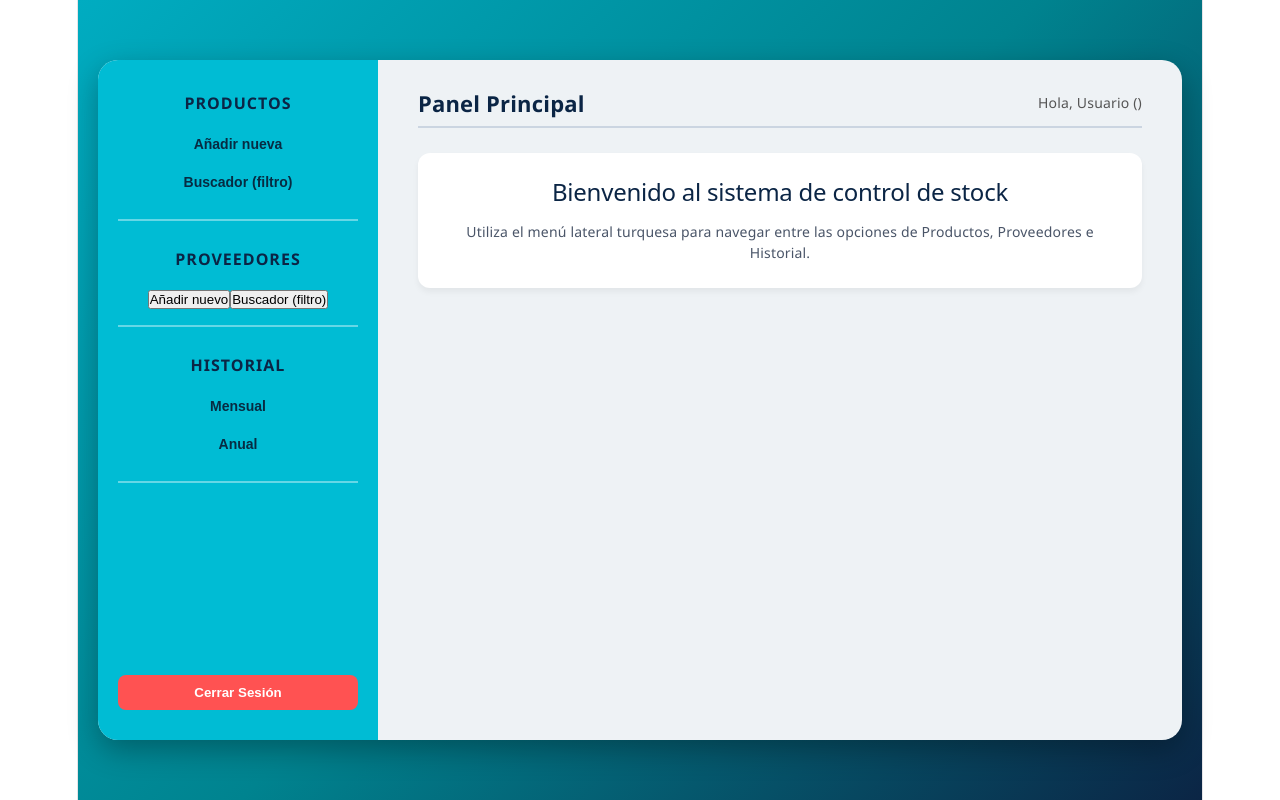
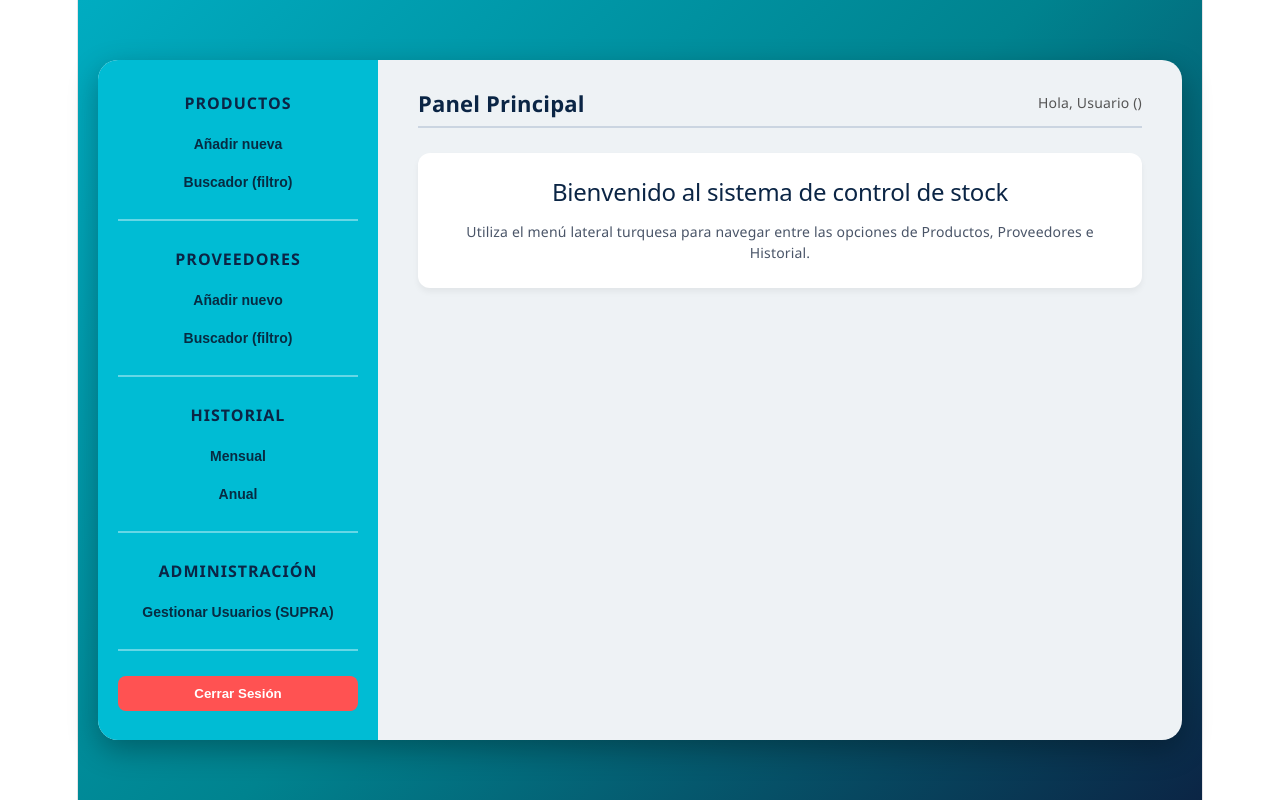
Before and after one commit to mary-s-rgb/Sistema-Stock-para-Kiosco, a React app in the folder frontend/: page /dashboard in a window 1280 px wide. Built offline with nearby package versions, Linux system fonts and the light colour scheme; sample sign-in values are in the browser's storage; the HTML template or start-up script is replaced by a standard one.

Commit message:
revisiones echas

```diff
--- a/frontend/src/App.jsx
+++ b/frontend/src/App.jsx
@@ -4,7 +4,7 @@ import Login from './pages/login';
 import Register from './pages/register';
 import Dashboard from './pages/dashboard';
 import RecoverPassword from './pages/recover-password';
-import AdminUser from './pages/adminUser';
+import AdminUser from './components/adminUser';
 
 function ProtectedRoute({ children }) {
   const token = localStorage.getItem('token');
--- a/frontend/src/components/productos.jsx
+++ b/frontend/src/components/productos.jsx
@@ -1,6 +1,7 @@
 // src/components/products.jsx
 import { useState, useEffect, useCallback } from 'react';
 import { obtenerEstacionActual } from '../utils/dataUtils';
+import '../estilos/productos.css';
 
 export default function Products({ activeSection }) {
   const [products, setProducts] = useState([]);
@@ -179,7 +180,7 @@ export default function Products({ activeSection }) {
               <div className="form-group">
                 <label style={{ display: 'block', marginBottom: '5px', fontSize: '13px', fontWeight: 'bold', color: '#0b2545' }}>Categoría</label>
                 <select name="categoria_id" value={form.categoria_id} onChange={handleInputChange} required>
-                  <option value="">Seleccione una categoría...</option>
+                  <option value="" >Seleccione una categoría...</option>
                   {categorias.map((cat) => (
                     <option key={cat.id} value={cat.id}>{cat.nombre}</option>
                   ))}
--- a/frontend/src/components/proveedores.jsx
+++ b/frontend/src/components/proveedores.jsx
@@ -1,5 +1,6 @@
 // src/components/proveedores.jsx
 import { useState, useEffect, useCallback } from 'react';
+import '../estilos/dashboard.css';
 
 export default function Suppliers({ activeSection }) {
   const [suppliers, setSuppliers] = useState([]);
--- a/frontend/src/estilos/dashboard.css
+++ b/frontend/src/estilos/dashboard.css
@@ -1,11 +1,3 @@
-/* Asegurar que la raíz y el body no generen desbordamientos laterales */
-html,
-body {
-  margin: 0;
-  padding: 0;
-  overflow-x: hidden;
-  width: 100%;
-}
 
 /* Contenedor principal perfectamente centrado */
 .dashboard-container {
@@ -33,6 +25,7 @@ body {
 
 /* Barra lateral (Sidebar Turquesa) */
 .dashboard-sidebar {
+  display: flex;
   width: 280px;
   min-width: 280px;
   background-color: #00bcd4;
@@ -40,7 +33,9 @@ body {
   flex-direction: column;
   padding: 30px 20px;
   box-sizing: border-box;
-  justify-content: flex-start;
+  justify-content: space-between;
+  overflow-y: auto;
+
 }
 
 .sidebar-section {
@@ -281,3 +276,34 @@ tr:hover {
 .category-suggestions-list li:hover {
   background-color: #e2e8f0;
 }
+
+/* Estilo personalizado para todos los elementos desplegables (<select>) */
+select,
+.dashboard-content-area select {
+  width: 100%;
+  padding: 10px;
+  background-color: #00bcd4 !important;
+  /* Color turquesa deseado */
+  color: #0b2545 !important;
+  /* Texto oscuro para contraste perfecto */
+  border: 1px solid #00acc1;
+  border-radius: 6px;
+  font-size: 14px;
+  font-weight: 600;
+  box-sizing: border-box;
+  outline: none;
+  cursor: pointer;
+  transition: background-color 0.2s ease;
+}
+
+select:hover {
+  background-color: #00acc1 !important;
+  /* Un tono un poco más intenso al pasar el mouse */
+}
+
+/* Color de fondo para las opciones internas del desplegable */
+select option {
+  background-color: #ffffff;
+  color: #0b2545;
+  padding: 10px;
+}
--- a/frontend/src/pages/dashboard.jsx
+++ b/frontend/src/pages/dashboard.jsx
@@ -31,8 +31,8 @@ export default function Dashboard() {
 
           <div className="sidebar-section">
            <h3>PROVEEDORES</h3>
-            <button onClick={() => setActiveSection('suppliers-add')}>Añadir nuevo</button>
-            <button onClick={() => setActiveSection('suppliers-search')}>Buscador (filtro)</button>
+            <button onClick={() => setActiveSection('suppliers-add')} className="sidebar-link-btn">Añadir nuevo</button>
+            <button onClick={() => setActiveSection('suppliers-search')} className="sidebar-link-btn">Buscador (filtro)</button>
 
           </div>
 
@@ -41,6 +41,14 @@ export default function Dashboard() {
             <button onClick={() => setActiveSection('history-monthly')} className="sidebar-link-btn">Mensual</button>
             <button onClick={() => setActiveSection('history-annual')} className="sidebar-link-btn">Anual</button>
           </div>
+
+          <div className="sidebar-section">
+            <h3>ADMINISTRACIÓN</h3>
+                  <button onClick={() => navigate('/admin/users')} className="sidebar-link-btn">
+                    Gestionar Usuarios (SUPRA)
+                  </button>
+          </div>
+
 
           <button onClick={handleLogout} className="btn-logout-app">
             Cerrar Sesión
@@ -62,13 +70,7 @@ export default function Dashboard() {
               <h2>Bienvenido al sistema de control de stock</h2>
               <p>Utiliza el menú lateral turquesa para navegar entre las opciones de Productos, Proveedores e Historial.</p>
 
-              {storedUser.rol === 'SUPRA' && (
-                <div className="admin-shortcut" style={{ marginTop: '20px' }}>
-                  <button onClick={() => navigate('/admin/users')} className="btn-admin-shortcut">
-                    Gestionar Usuarios (SUPRA)
-                  </button>
-                </div>
-              )}
+
             </div>
           )}
 
```
Also changed, not shown: frontend/src/components/adminUser.jsx (renamed from frontend/src/pages/adminUser.jsx).
